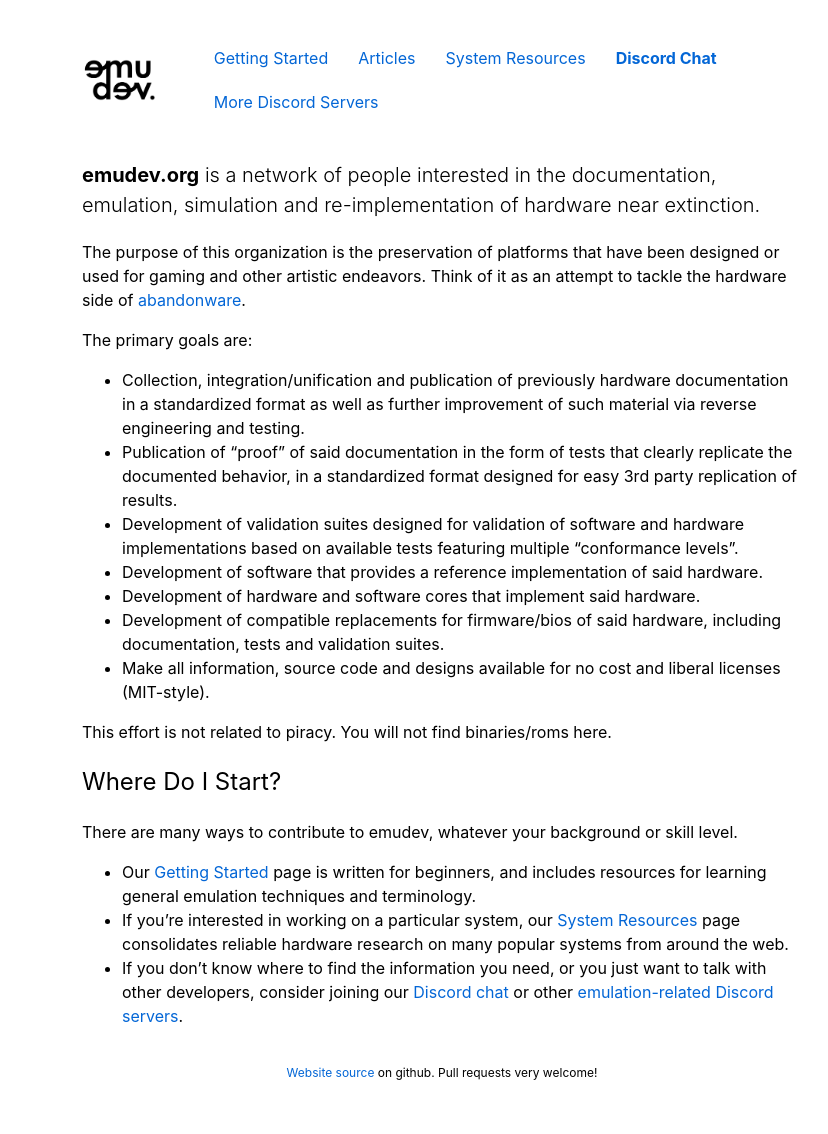
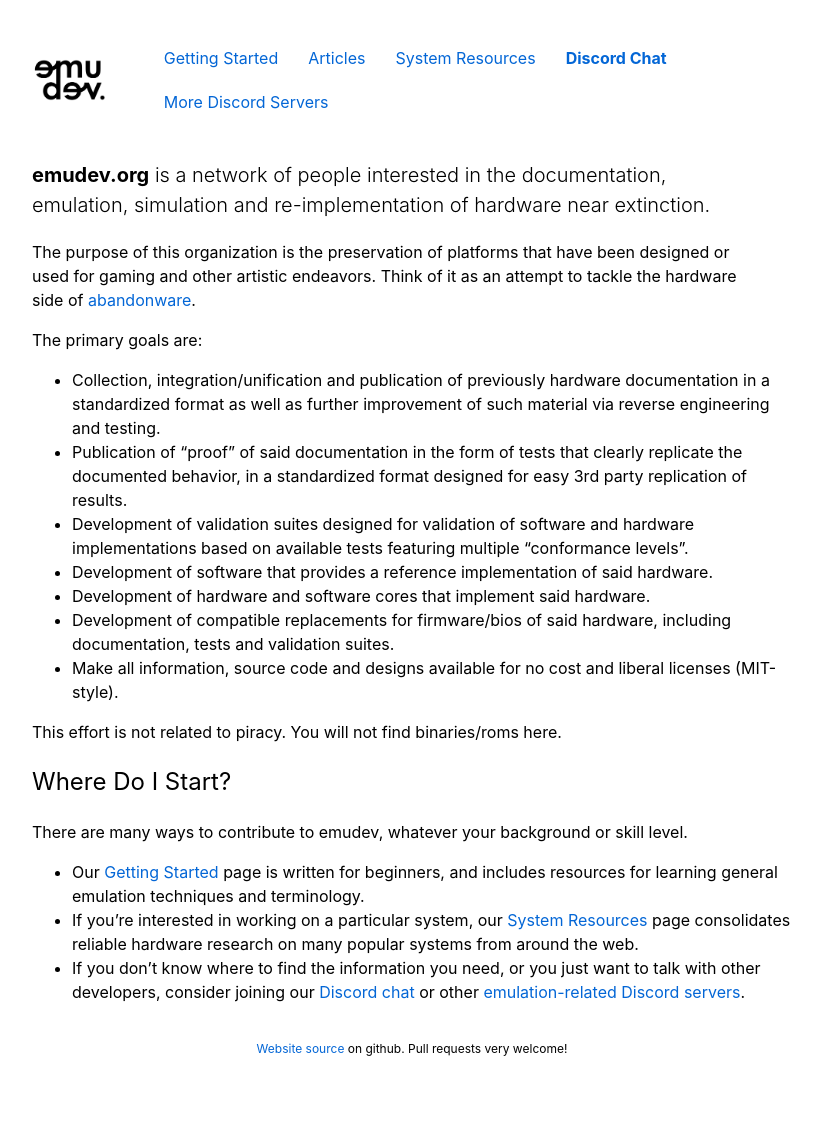
Before and after one commit to emudev-org/emudev.org, a Jekyll site: the page built from index.md, in a window 1280 px wide. Shown: the whole page, without its empty margins (198-1026 px from the left). Built offline with Jekyll 4.4.1, drawn with Linux system fonts in a browser that asks for light colours; after the commit the page ends 1110 px from its top, so only the background shows below that.

```diff
--- a/Gemfile
+++ b/Gemfile
@@ -1,2 +1,3 @@
 source 'https://rubygems.org'
 gem 'github-pages', group: :jekyll_plugins
+gem "webrick", "~> 1.7"
--- a/assets/style.css
+++ b/assets/style.css
@@ -2,7 +2,7 @@
 
 body {
     font-family: -apple-system, BlinkMacSystemFont, "Segoe UI", Roboto, "Helvetica Neue", sans-serif;
-    max-width: 720px;
+    max-width: 820px;
     margin: auto;
     padding: 20px;
     line-height: 1.5;
@@ -20,6 +20,10 @@ a:hover {
 
 h1, h2, h3 {
     font-weight: normal;
+}
+
+p, ul {
+    max-width: 720px;
 }
 
 pre {
@@ -51,6 +55,7 @@ th, td {
     display: flex;
     justify-content: space-between;
     align-items: center;
+    max-width: 720px;
 }
 
 .nav-links {
```
